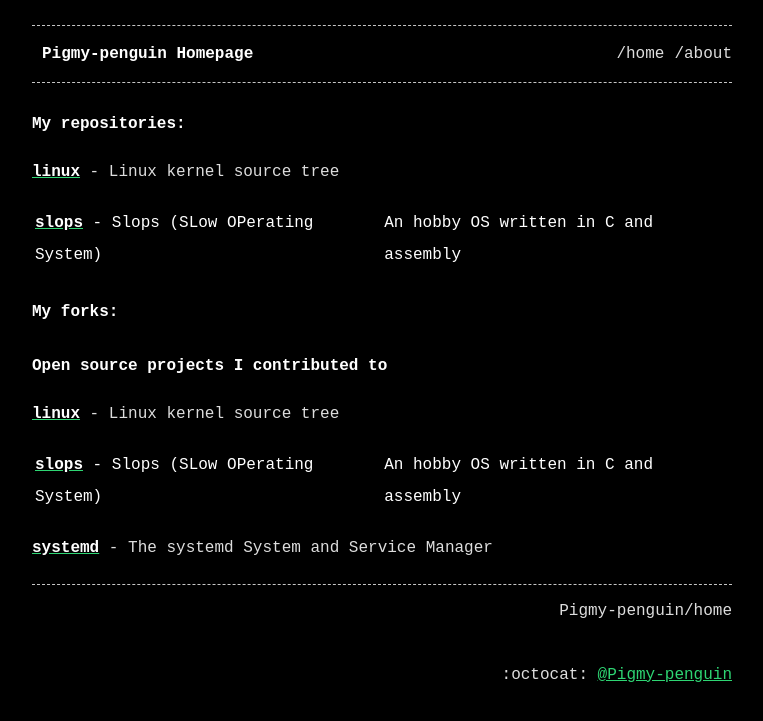
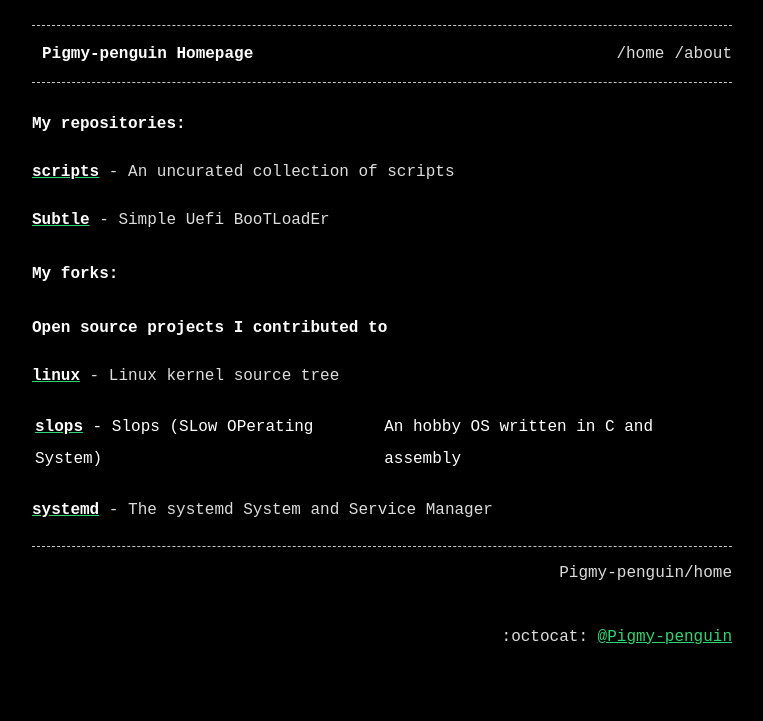
Before and after one commit to Pigmy-penguin/Pigmy-penguin.github.io, a Jekyll site: the page built from index.md, in a window 1280 px wide. Shown: the top 721 px of the page, without its empty margins (258-1021 px from the left). Built offline with Jekyll 4.4.1, drawn with Linux system fonts in a browser that asks for light colours.

```diff
--- a/index.md
+++ b/index.md
@@ -5,12 +5,11 @@ permalink_name: /home
 title: Pigmy-penguin Homepage
 ---
 
-
 ## My repositories:
 
-[**linux**](https://github.com/Pigmy-penguin/linux) - Linux kernel source tree
+[**scripts**](https://github.com/Pigmy-penguin/scripts) - An uncurated collection of scripts
 
-[**slops**](https://github.com/Pigmy-penguin/slops) - Slops (SLow OPerating System) | An hobby OS written in C and assembly
+[**Subtle**](https://github.com/Pigmy-penguin/Subtle) - Simple Uefi BooTLoadEr
 
 ## My forks:
 ### Open source projects I contributed to
```
Also changed, not shown: 1 other file.
